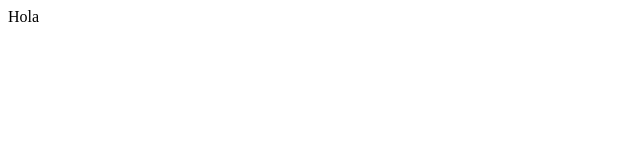
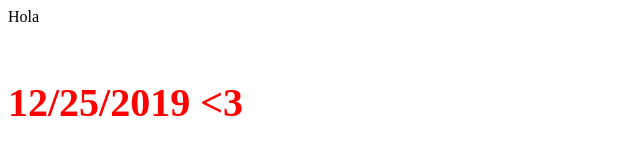
Before and after one commit to SteveAlux/learn-github, a plain HTML site: page index.html in a window 1280 px wide. Shown: the whole page, without its empty margins (0-640 px from the left). Drawn offline with Linux system fonts and the light colour scheme.

Commit message:
added the red styling and our date

```diff
--- /dev/null
+++ b/app.css
@@ -0,0 +1,4 @@
+h4{
+ color:red;
+ font-size: 40px;
+}
--- a/index.html
+++ b/index.html
@@ -1 +1,4 @@
+<link rel="stylesheet" href="app.css">
 <div>Hola</div>
+
+<h4>12/25/2019 <3</h4>
```
